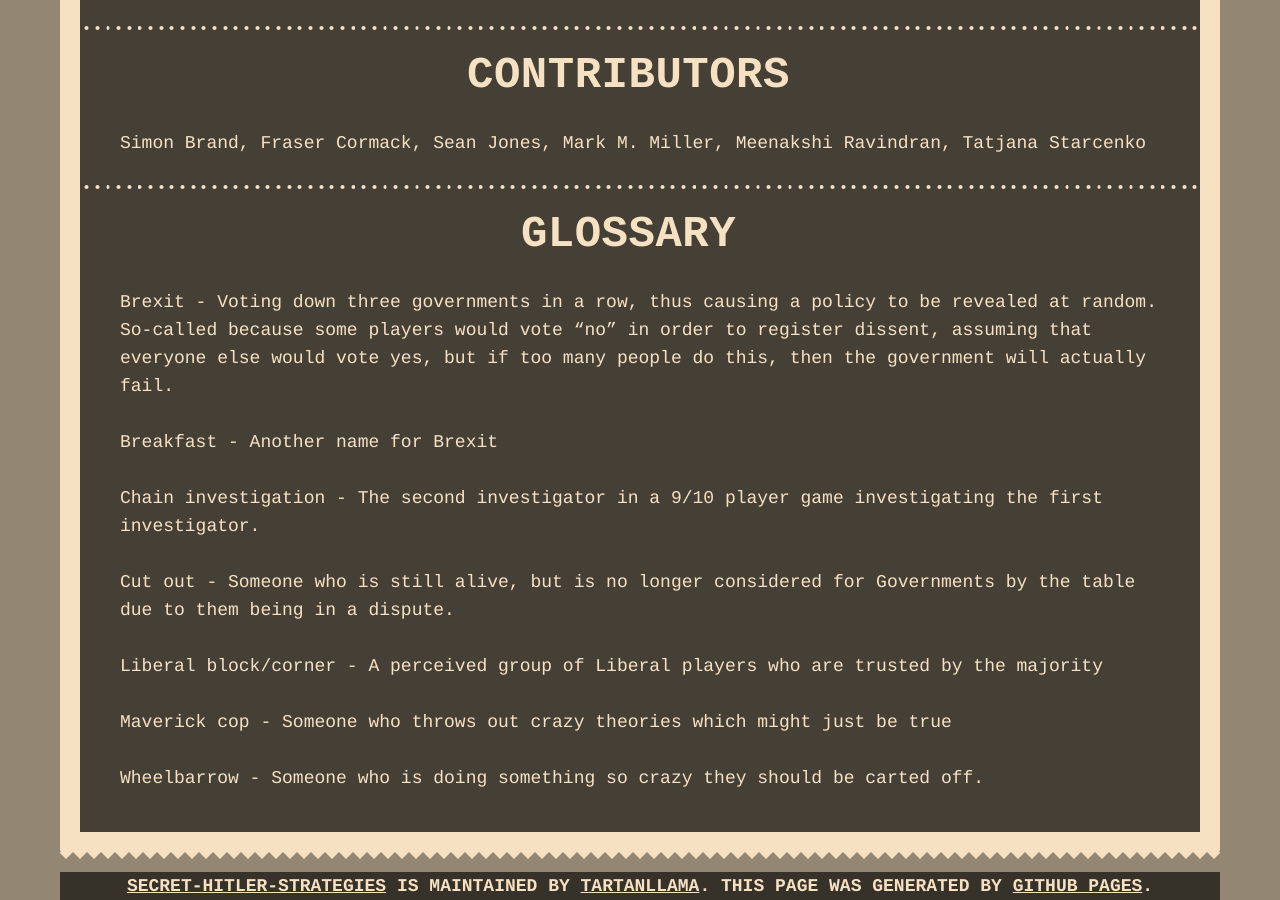
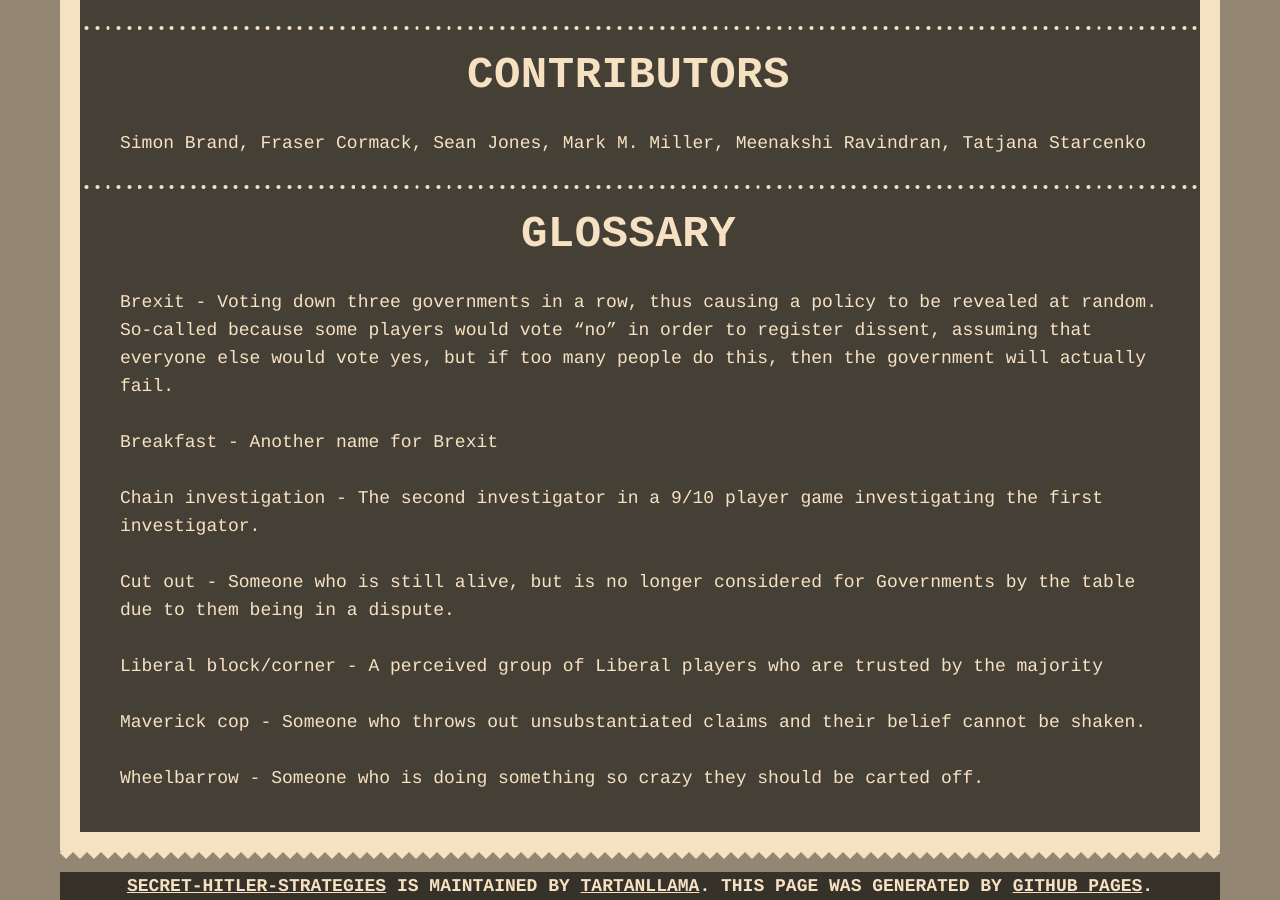
Before and after one commit to TartanLlama/secret-hitler-strategies, a Jekyll site: the page built from index.md, in a window 1280 px wide and 900 px high, scrolled down 10383 px. Built offline with Jekyll 4.4.1, drawn with Linux system fonts in a browser that asks for light colours; nearby versions of some CDN libraries.

Commit message:
Update maverick cop description

```diff
--- a/index.md
+++ b/index.md
@@ -204,6 +204,6 @@ Cut out - Someone who is still alive, but is no longer considered for Government
 
 Liberal block/corner - A perceived group of Liberal players who are trusted by the majority
 
-Maverick cop - Someone who throws out crazy theories which might just be true
+Maverick cop - Someone who throws out unsubstantiated claims and their belief cannot be shaken.
 
 Wheelbarrow - Someone who is doing something so crazy they should be carted off.
```
